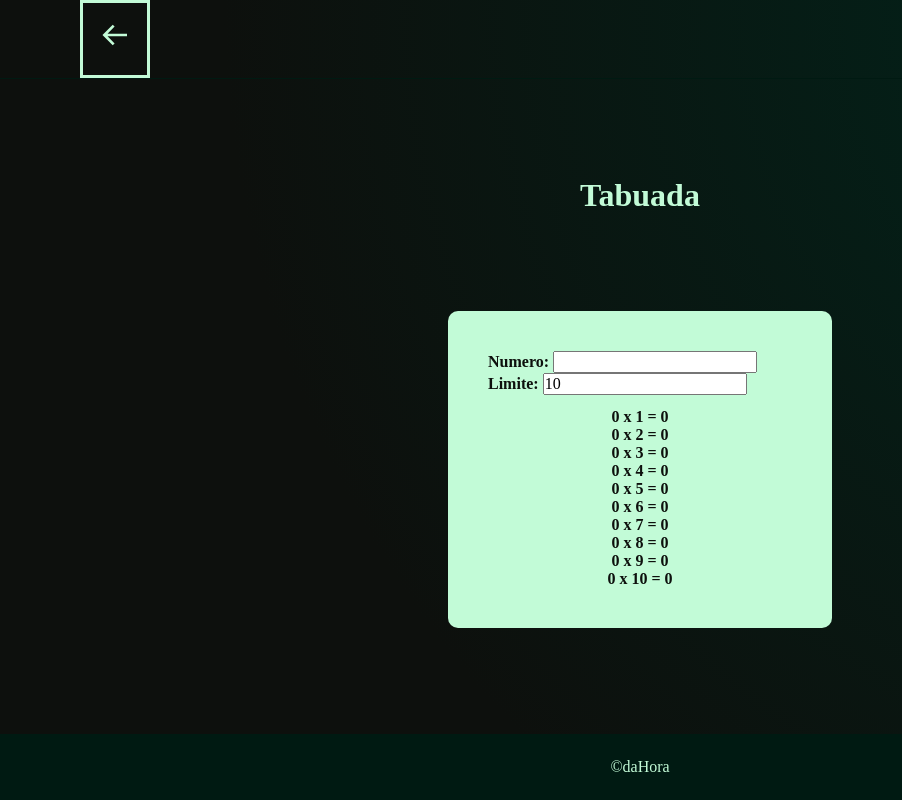
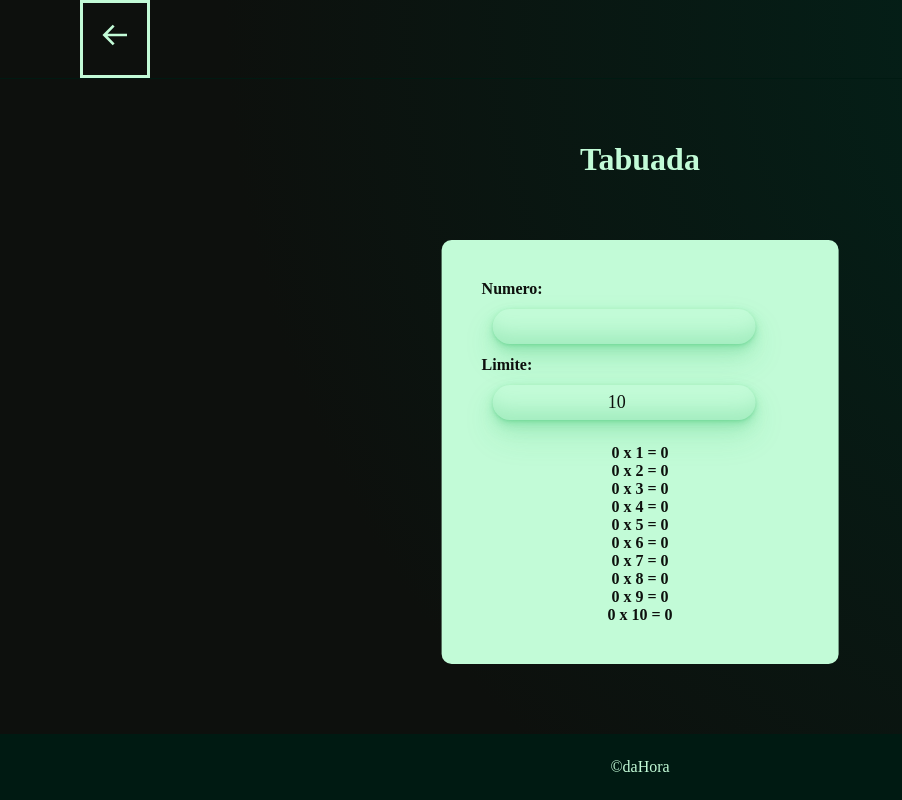
Before and after one commit to GustaDaHora/Number-Playgorund, a React (Vite) app: page /tables in a window 1280 px wide. Shown: the whole page, without its empty margins (0-902 px from the left). Built offline with nearby package versions, Linux system fonts and the light colour scheme; a web font is replaced by a local one.

Commit message:
Updates Tables
changed some styles

```diff
--- a/src/app/pages/Tables/index.tsx
+++ b/src/app/pages/Tables/index.tsx
@@ -1,6 +1,8 @@
 import React, { useEffect, useState } from 'react';
+import styled from 'styled-components';
+
 import { Header } from 'src/app/components/Header';
-import styled from 'styled-components';
+import Input from 'src/app/components/Input';
 
 const Container = styled.div`
   width: 100%;
@@ -24,11 +26,11 @@ const Container = styled.div`
     position: relative;
     left: 50%;
     transform: translate(-50%, 0%);
-    width: 30%;
+    width: 31%;
     padding: 5vh;
     background-color: ${({ theme }) => theme.COLORS.WHITE};
     color: ${({ theme }) => theme.COLORS.BACKGROUND_900};
-    font-weight: 800;
+    font-weight: 700;
     border-radius: 10px;
   }
 
@@ -116,7 +118,7 @@ export function Tables(): React.ReactElement {
       <section>
         <p>
           Numero:{' '}
-          <input
+          <Input
             type="number"
             id="numero"
             value={num}
@@ -125,7 +127,7 @@ export function Tables(): React.ReactElement {
         </p>
         <p>
           Limite:{' '}
-          <input
+          <Input
             type="number"
             id="limit"
             value={limit}
```
